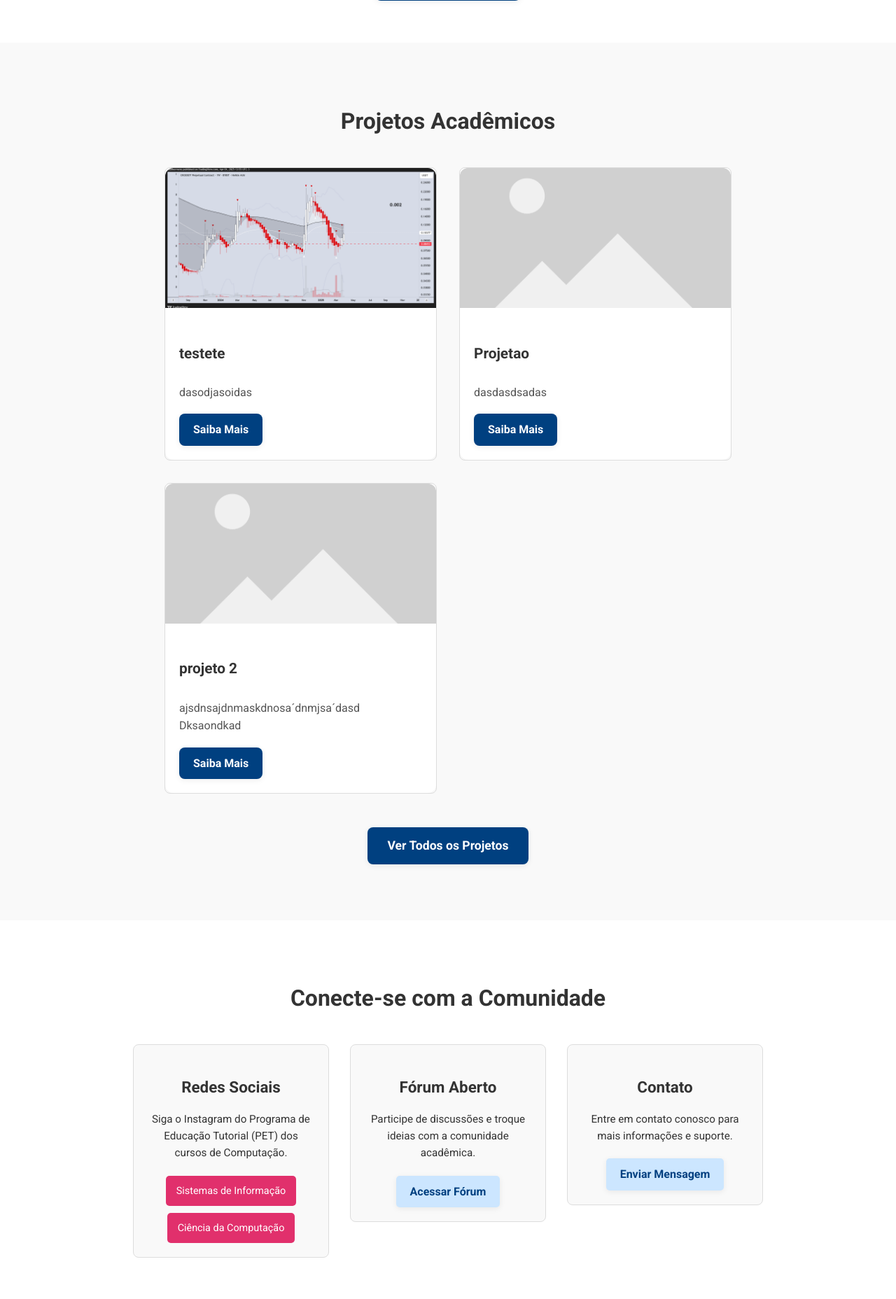
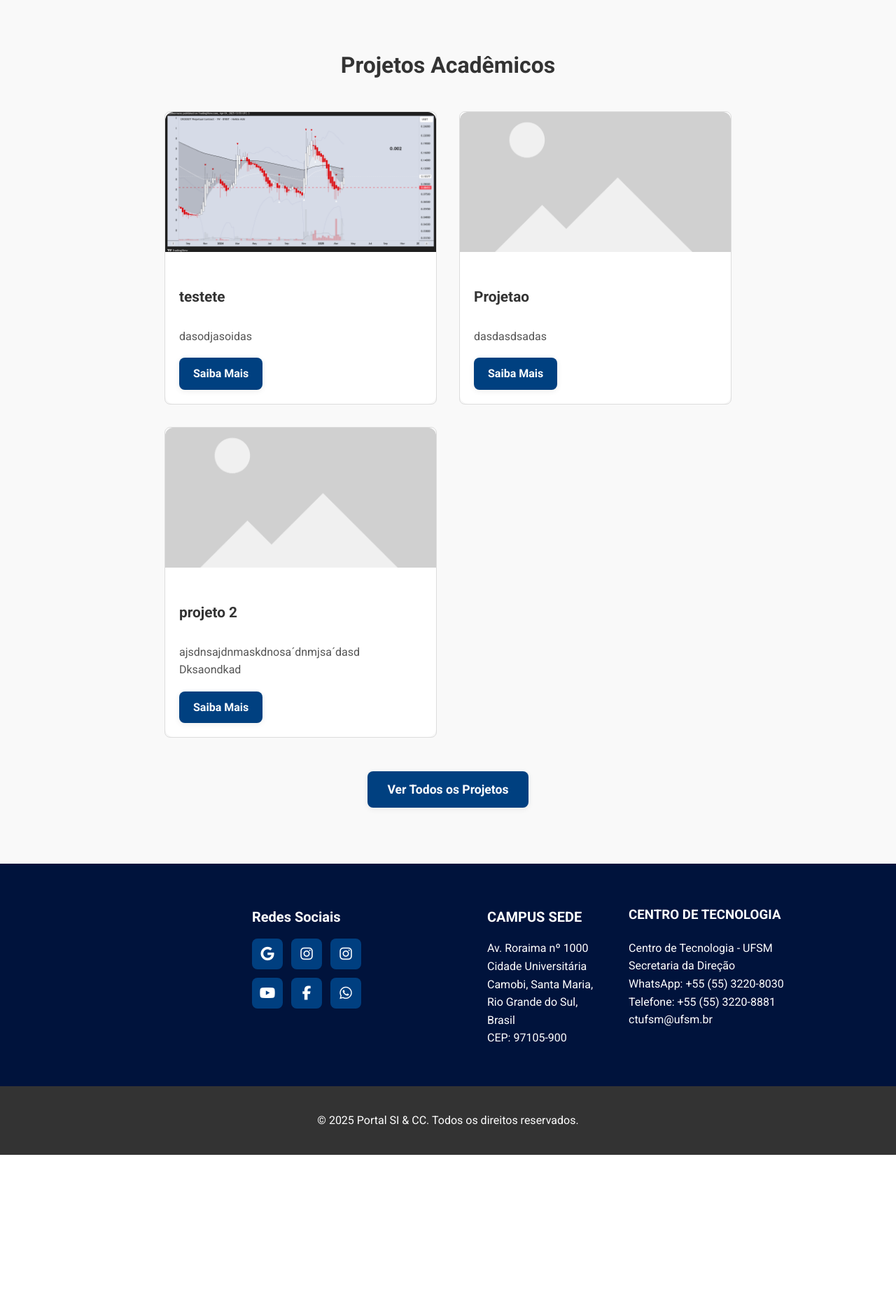
Before and after one commit to cs0097746/PROJETO-DE-SOFTWARE-I, a Django app: page / in a window 1280 px wide; the page is wider, and only the part inside the window is pictured. Shown: the part 4064-5920 px from the top of that part at 70% size. After the commit the page ends 5714 px from the top of that part, so only its background shows below. Run offline with Django 5.2, Linux system fonts and the light colour scheme; data comes from the database, SQL or seed files in the repository.

Commit message:
melhora geral
limpa no header
menu no banner inicial
redes e contato no fim da pagina inicial

```diff
--- a/site_inf/static/site_inf/css/style.css
+++ b/site_inf/static/site_inf/css/style.css
@@ -11,14 +11,20 @@ body {
   box-sizing: border-box;
 }
 
+html {
+  scroll-behavior: smooth;
+}
+
 html, body {
   height: 100%;
   margin: 0;
   display: flex;
   flex-direction: column;
+  scroll-behavior: smooth;
 }
 main {
   flex: 1;
+  padding-top: 98px;
 }
 
 /* Container para centralização */
@@ -413,6 +456,88 @@ header {
 
 .contact-form button:hover {
   background: #003066;
+}
+
+.connect-footer {
+  background-color: #00133c;
+  color: #fff;
+  padding: 40px 60px;
+}
+
+.connect-container {
+  display: flex;
+  flex-wrap: wrap;
+  justify-content: space-between;
+  gap: 30px;
+}
+
+.connect-left{
+  flex: 1 1 300px;
+  padding-left: 300px;
+}
+
+.connect-right {
+  flex: 1 1 300px;
+  padding-left: 150px;
+}
+
+.connect-right2 {
+  flex: 1 1 300px;
+  padding-left: -50px;
+}
+
+.connect-left h3, .connect-right h3 {
+  margin-bottom: 15px;
+  font-size: 20px;
+}
+
+.social-icons {
+  display: grid;
+  grid-template-columns: repeat(3, auto);
+  gap: 12px;
+  justify-content: left;
+  margin-top: 10px;
+}
+
+.social-icon {
+  display: inline-flex;
+  justify-content: center;
+  align-items: center;
+  width: 44px;
+  height: 44px;
+  border-radius: 8px;
+  background-color: #003f80;
+  color: #fff;
+  font-size: 20px;
+  text-decoration: none;
+  transition: background-color 0.3s ease, transform 0.2s ease;
+}
+
+.social-icon:hover {
+  background-color: #0056b3;
+  transform: translateY(-2px);
+}
+
+
+.social-btn {
+  display: inline-flex;
+  align-items: center;
+  gap: 10px;
+  text-decoration: none;
+  color: #fff;
+  padding: 10px 16px;
+  border-radius: 8px;
+  background-color: #003f80;
+  transition: background-color 0.3s ease, transform 0.2s ease;
+}
+
+.social-btn:hover {
+  background-color: #0056b3;
+  transform: translateY(-2px);
+}
+
+.social-btn i {
+  font-size: 18px;
 }
 
 /* Rodapé */
--- a/site_inf/static/site_inf/js/slider.js
+++ b/site_inf/static/site_inf/js/slider.js
@@ -1,39 +1,53 @@
 let slider = document.querySelector('.slider .list');
 let items = document.querySelectorAll('.slider .list .item');
-let next = document.getElementById('next');
-let prev = document.getElementById('prev');
 let dots = document.querySelectorAll('.slider .dots li');
+let pauseButton = document.getElementById('pause');
 
 let lengthItems = items.length - 1;
 let active = 0;
-next.onclick = function(){
+let isPaused = false;
+
+function nextSlide() {
     active = active + 1 <= lengthItems ? active + 1 : 0;
     reloadSlider();
 }
-prev.onclick = function(){
-    active = active - 1 >= 0 ? active - 1 : lengthItems;
-    reloadSlider();
-}
-let refreshInterval = setInterval(()=> {next.click()}, 3000);
-function reloadSlider(){
+
+function reloadSlider() {
     slider.style.left = -items[active].offsetLeft + 'px';
-    //
+
     let last_active_dot = document.querySelector('.slider .dots li.active');
-    last_active_dot.classList.remove('active');
+    if (last_active_dot) last_active_dot.classList.remove('active');
     dots[active].classList.add('active');
-
-    clearInterval(refreshInterval);
-    refreshInterval = setInterval(()=> {next.click()}, 3000);
-
-
 }
 
+// Avanço automático
+let refreshInterval = setInterval(nextSlide, 3000);
+
+pauseButton.onclick = function () {
+    const icon = pauseButton.querySelector('i');
+
+    if (isPaused) {
+        refreshInterval = setInterval(nextSlide, 3000);
+        icon.classList.remove('fa-play');
+        icon.classList.add('fa-pause');
+    } else {
+        clearInterval(refreshInterval);
+        icon.classList.remove('fa-pause');
+        icon.classList.add('fa-play');
+    }
+
+    isPaused = !isPaused;
+};
+
+// Clique nas bolinhas
 dots.forEach((li, key) => {
-    li.addEventListener('click', ()=>{
-         active = key;
-         reloadSlider();
-    })
-})
-window.onresize = function(event) {
+    li.addEventListener('click', () => {
+        active = key;
+        reloadSlider();
+    });
+});
+
+// Reajuste no resize
+window.onresize = function () {
     reloadSlider();
 };
--- a/site_inf/templates/site_inf/pages/index.html
+++ b/site_inf/templates/site_inf/pages/index.html
@@ -8,9 +8,29 @@
 <section id="home" class="hero">
   <div class="hero-overlay"></div>
   <div class="hero-content">
-      <h2>Bem-vindo ao Portal da Computação</h2>
+    <h2>Bem-vindo ao Portal da Computação da UFSM</h2>
     <p>Conectando alunos, professores e entusiastas da tecnologia.</p>
-      <a href="#cursos" class="btn">Conheça os Cursos</a>
+
+    <div class="hero-buttons">
+      <a href="{% url 'site_inf:extensao' %}" class="hero-btn">
+        <i class="fas fa-lightbulb"></i> Extensão
+      </a>
+      <a href="{% url 'site_inf:empresas_parceiras' %}" class="hero-btn">
+        <i class="fas fa-handshake"></i> Parcerias
+      </a>
+      <a href="{% url 'site_inf:listar_vagas' %}" class="hero-btn">
+        <i class="fas fa-briefcase"></i> Vagas
+      </a>
+      <a href="#projetos" class="hero-btn">
+        <i class="fas fa-project-diagram"></i> Projetos
+      </a>
+      <a href="{% url 'site_inf:listar_exalunos' %}" class="hero-btn">
+        <i class="fas fa-user-graduate"></i> Ex-Alunos
+      </a>
+      <a href="{% url 'site_inf:listar_professores' %}" class="hero-btn">
+        <i class="fas fa-chalkboard-teacher"></i> Professores
+      </a>
+    </div>
   </div>
 </section>
 
@@ -47,6 +67,7 @@
       <meta charset="UTF-8">
       <title>Slider Django</title>
       <link rel="stylesheet" href="{% static 'site_inf/css/slider.css' %}">
+      <link rel="stylesheet" href="https://cdnjs.cloudflare.com/ajax/libs/font-awesome/6.5.0/css/all.min.css">
   </head>
   <body>
 
@@ -88,8 +109,8 @@
           </div>
 
           <div class="buttons">
-              <button id="prev"><</button>
-              <button id="next">></button>
+            <button id="pause"><i class="fas fa-pause"></i></button>
+
           </div>
           <ul class="dots">
               <li class="active"></li>
@@ -200,29 +221,42 @@
   </section>
 
   <!-- Seção Conecte -->
-  <section id="conecte" class="connect">
-    <div class="container">
-      <h2>Conecte-se com a Comunidade</h2>
-      <div class="connect-grid">
-        <div class="connect-item">
+<section id="contato" class="connect-footer">
+  <div class="connect-container">
+    <div class="connect-left">
       <h3>Redes Sociais</h3>
-          <p>Siga o Instagram do Programa de Educação Tutorial (PET) dos cursos de Computação.</p>
-          <div class="social-links">
-            <a href="https://www.instagram.com/petsi_ufsm" target="_blank" class="social-btn instagram">Sistemas de Informação</a>
-            <a href="https://www.instagram.com/petcc_ufsm" target="_blank" class="social-btn instagram">Ciência da Computação</a>
+      <div class="social-icons">
+        <a href="https://www.ufsm.br/unidades-universitarias/ct" target="_blank" class="social-icon google" title="Google">
+          <i class="fab fa-google"></i>
+        </a>
+        <a href="https://www.instagram.com/petsi_ufsm" target="_blank" class="social-icon instagram" title="Instagram - SI">
+          <i class="fab fa-instagram"></i>
+        </a>
+        <a href="https://www.instagram.com/petcc_ufsm" target="_blank" class="social-icon instagram" title="Instagram - CC">
+          <i class="fab fa-instagram"></i>
+        </a>
+        <a href="https://www.youtube.com/@ctufsm" target="_blank" class="social-icon youtube" title="YouTube">
+          <i class="fab fa-youtube"></i>
+        </a>
+        <a href="https://www.facebook.com/ctufsm" target="_blank" class="social-icon facebook" title="Facebook">
+          <i class="fab fa-facebook-f"></i>
+        </a>
+        <a href="https://api.whatsapp.com/send?phone=%2B555532209359&context=AfcXedRTywAqKX76goMaB3_DEUgdDRrX-anahFzMMZ2MgaRPHGjdzrWx0iwzrJ6y9jJ55xms9l-VmyJxn7BvTYMynNklqzzgqdi1T9jo7GPi2sc9P2BjnsKFGO8P3iYNvo9Dnx0h8w117E-LplaC5cWkcg&source=FB_Page&app=facebook&entry_point=page_cta" target="_blank" class="social-icon whatsapp" title="WhatsApp">
+          <i class="fab fa-whatsapp"></i>
+        </a>
       </div>
     </div>
-        <div class="connect-item">
-          <h3>Fórum Aberto</h3>
-          <p>Participe de discussões e troque ideias com a comunidade acadêmica.</p>
-          <a href="{% url 'site_inf:forum' %}" class="btn">Acessar Fórum</a>
+
+    <div class="connect-right">
+      <h3>CAMPUS SEDE</h3>
+      <p>Av. Roraima nº 1000<br>Cidade Universitária<br>Camobi, Santa Maria, Rio Grande do Sul, Brasil<br>CEP: 97105-900</p>
     </div>
-        <div class="connect-item">
-          <h3>Contato</h3>
-          <p>Entre em contato conosco para mais informações e suporte.</p>
-          <a href="#" class="btn">Enviar Mensagem</a>
-        </div>
+        <div class="connect-right2">
+      <h3>CENTRO DE TECNOLOGIA</h3>
+      <p>Centro de Tecnologia - UFSM<br>Secretaria da Direção<br>WhatsApp: +55 (55) 3220-8030<br>Telefone: +55 (55) 3220-8881<br>ctufsm@ufsm.br<br></p>
     </div>
   </div>
 </section>
+
+
 {% endblock %}
--- a/site_inf/templates/site_inf/partials/_head.html
+++ b/site_inf/templates/site_inf/partials/_head.html
@@ -4,5 +4,5 @@
 <title>{% block title %}Portal Avançado - SI &amp; CC{% endblock %}</title>
 <link rel="shortcut icon" href="{% static 'site_inf/images/fav_icon_ufsm.ico' %}" type="image/x-icon">
 <link rel="stylesheet" href="{% static 'site_inf/css/style.css' %}">
-<!-- Importando fonte do Google Fonts -->
+<link rel="stylesheet" href="https://cdnjs.cloudflare.com/ajax/libs/font-awesome/6.5.0/css/all.min.css">
 <link href="https://fonts.googleapis.com/css?family=Roboto:400,700&display=swap" rel="stylesheet">
--- a/site_inf/templates/site_inf/partials/_header.html
+++ b/site_inf/templates/site_inf/partials/_header.html
@@ -10,14 +10,6 @@
           <li><a href="#eventos">Eventos</a></li>
           <li><a href="#depoimentos">Depoimentos</a></li>
           <li><a href="#blog">Blog</a></li>
-          <li><a href="{% url 'site_inf:extensao' %}">Extensão</a></li>
-          <li><a href="{% url 'site_inf:listar_exalunos' %}">Ex-Alunos</a></li>
-          <li><a href="{% url 'site_inf:listar_professores' %}">Professores</a></li>
-          <li><a href="{% url 'site_inf:empresas_parceiras' %}">Empresas Parceiras</a></li>
-          <li><a href="{% url 'site_inf:listar_vagas' %}">Vagas</a></li>
-          <li><a href="#projetos">Projetos</a></li>
-          <li><a href="#redes">Redes Sociais</a></li>
-          <li><a href="#forum">Fórum</a></li>
           <li><a href="#contato">Contato</a></li>
         </ul>
       </nav>
```
Also changed, not shown: other parts of site_inf/static/site_inf/css/style.css (+38 -6 lines), site_inf/static/site_inf/css/slider.css (+25 -14 lines), site_inf/templates/site_inf/pages/extensao_projetos.html (+18 -18 lines). Lines whose indentation alone changed are shown as unchanged.
